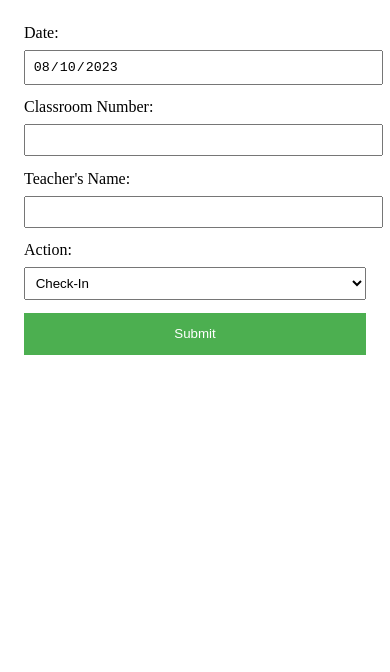
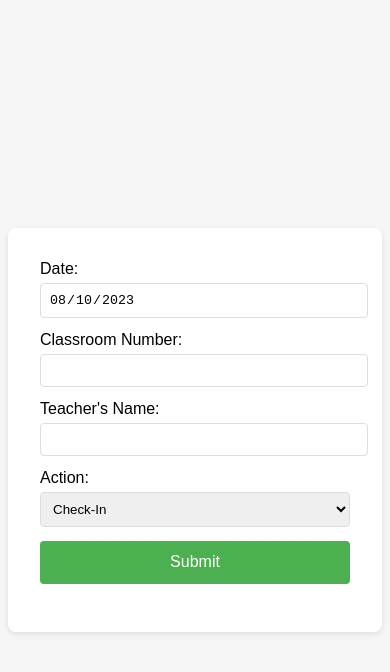
Before and after one commit to caesarslegions/gs-qr-check-in, a plain HTML site: page index.html in a window 390 px wide. Drawn offline with Linux system fonts and the light colour scheme.

Commit message:
mobile styling adjustments

```diff
--- a/index.html
+++ b/index.html
@@ -3,29 +3,44 @@
 
 <head>
     <title>Check-in</title>
+    <meta name="viewport" content="width=device-width, initial-scale=1">
     <style>
-
-    /* style the form for ease of access on mobile */
+        body {
+            font-family: Arial, sans-serif;
+            display: flex;
+            justify-content: center;
+            align-items: center;
+            height: 100vh;
+            background-color: #f6f6f6;
+        }
 
         form {
-      margin: 0 auto;
-      max-width: 400px;
-      padding: 1em;
+            background-color: #ffffff;
+            border-radius: 8px;
+            box-shadow: 0 2px 6px rgba(0, 0, 0, 0.1);
+            padding: 2em;
+            max-width: 340px;
+            width: 90%;
         }
 
         input,
         select {
             width: 100%;
-      padding: 0.5em;
+            padding: 0.6em;
             margin-bottom: 1em;
+            border: 1px solid #ddd;
+            border-radius: 4px;
         }
 
         input[type="submit"] {
             background-color: #4CAF50;
             color: white;
             border: none;
-      padding: 1em;
+            padding: 0.8em 1em;
             cursor: pointer;
+            border-radius: 4px;
+            width: 100%;
+            font-size: 1em;
         }
 
         input[type="submit"]:hover {
@@ -42,39 +57,36 @@
 
         label {
             display: block;
-      margin-bottom: 0.5em;
+            margin-bottom: 0.3em;
         }
 
         @media screen and (min-width: 768px) {
             form {
-        max-width: 600px;
+                max-width: 500px;
             }
         }
 
         @media screen and (min-width: 1024px) {
             form {
-        max-width: 800px;
+                max-width: 650px;
             }
         }
-
-
-
     </style>
 </head>
 
 <body>
     <form id="checkin-form">
         <label for="date">Date:</label>
-    <input type="date" id="date" name="date" readonly><br>
+        <input type="date" id="date" name="date" readonly>
         <label for="classroom">Classroom Number:</label>
-    <input type="text" id="classroom" name="classroom" readonly><br>
+        <input type="text" id="classroom" name="classroom" readonly>
         <label for="teacher-name">Teacher's Name:</label>
-    <input type="text" id="teacher-name" name="teacher-name"><br>
+        <input type="text" id="teacher-name" name="teacher-name">
         <label for="action">Action:</label>
         <select id="action" name="action">
             <option value="check-in">Check-In</option>
             <option value="check-out">Check-Out</option>
-    </select><br>
+        </select>
         <input type="submit" value="Submit">
     </form>
 
```
Lines whose indentation alone changed are shown as unchanged.
